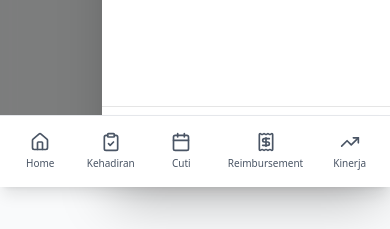
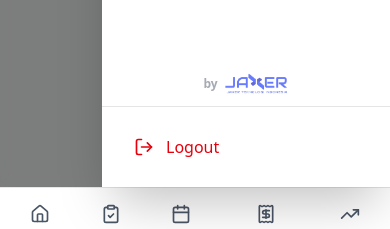
Before and after one commit to jaxerindonesia/Hr-Management-Next, a Next.js app: page /employees in a window 390 px wide. Both pictures are taken after a click on the button 354 px from the left and 28 px from the top of the page. Shown: the part 657-886 px from the top of the page. Built offline with nearby package versions, Linux system fonts and the light colour scheme; no server answers; the database is empty.

Commit message:
[FM] modify sidebar ui/ux hp

```diff
--- a/components/MobileNavbar.tsx
+++ b/components/MobileNavbar.tsx
@@ -1,6 +1,6 @@
 "use client";
 
-import { useState, useEffect } from "react";
+import { useState, useEffect, useRef } from "react";
 import Link from "next/link";
 import Image from "next/image";
 import { usePathname, useRouter } from "next/navigation";
@@ -19,6 +19,7 @@ import {
   Home,
   ClipboardCheck,
   Receipt,
+  Shield,
 } from "lucide-react";
 
 /**
@@ -32,6 +33,27 @@ export default function MobileNavbar() {
   const pathname = usePathname();
   const router = useRouter();
   const { theme, toggleTheme } = useTheme();
+
+  // Easter egg states
+  const [showCredits, setShowCredits] = useState(false);
+  const [logoClicks, setLogoClicks] = useState(0);
+  const clickResetTimer = useRef<NodeJS.Timeout | null>(null);
+
+  const handleLogoClick = () => {
+    setLogoClicks((prev) => {
+      const newCount = prev + 1;
+      if (newCount >= 3) {
+        setShowCredits(true);
+        return 0;
+      }
+      return newCount;
+    });
+
+    if (clickResetTimer.current) clearTimeout(clickResetTimer.current);
+    clickResetTimer.current = setTimeout(() => {
+      setLogoClicks(0);
+    }, 1500);
+  };
 
   const menuItems = [
     {
@@ -169,17 +191,21 @@ export default function MobileNavbar() {
       </nav>
 
       {/* Mobile Menu Overlay */}
-      {isMenuOpen && (
       <>
         {/* Backdrop */}
         <div
-            className="lg:hidden fixed inset-0 bg-black/50 backdrop-blur-sm z-40 top-14"
+          className={`lg:hidden fixed inset-0 bg-black/50 backdrop-blur-sm z-40 top-14 transition-opacity duration-300 ${
+            isMenuOpen ? "opacity-100 pointer-events-auto" : "opacity-0 pointer-events-none"
+          }`}
           onClick={closeMenu}
         />
 
         {/* Slide-in Menu */}
-          <div className="lg:hidden fixed top-14 right-0 bottom-0 w-72 bg-white dark:bg-gray-800 shadow-2xl z-50 transform transition-transform duration-300 ease-out overflow-y-auto mobile-menu-slide mobile-menu-scroll">
-            <div className="flex flex-col h-full">
+        <div
+          className={`lg:hidden fixed top-14 right-0 bottom-0 w-72 bg-white dark:bg-gray-800 shadow-2xl z-50 transition-transform duration-300 ease-in-out overflow-y-auto mobile-menu-scroll flex flex-col ${
+            isMenuOpen ? "translate-x-0" : "translate-x-full"
+          }`}
+        >
           {/* Menu Items */}
           <nav className="flex-1 p-4 space-y-1">
             {menuItems.map((item) => {
@@ -205,6 +231,32 @@ export default function MobileNavbar() {
             })}
           </nav>
 
+          {/* ===== WATERMARK BOTTOM ===== */}
+          <div className="px-6 pb-2 mt-auto">
+            <div
+              onClick={handleLogoClick}
+              className="flex items-center justify-center gap-1.5 opacity-60 hover:opacity-100 transition-opacity text-gray-500 dark:text-gray-400 select-none cursor-pointer"
+            >
+              <span className="text-xs font-semibold">by</span>
+              <Image
+                src="/logo21.png"
+                alt="Jaxer Watermark"
+                width={65}
+                height={14}
+                className="object-contain dark:hidden mt-0.5"
+                unoptimized
+              />
+              <Image
+                src="/logo22.png"
+                alt="Jaxer Watermark"
+                width={95}
+                height={14}
+                className="object-contain hidden dark:block mt-0.5"
+                unoptimized
+              />
+            </div>
+          </div>
+
           {/* Footer Actions */}
           <div className="border-t dark:border-gray-700 p-4 space-y-2">
             {/* Logout Button */}
@@ -220,12 +272,14 @@ export default function MobileNavbar() {
             </button>
           </div>
         </div>
-          </div>
       </>
-      )}
 
       {/* Mobile Bottom Navigation Bar */}
-      <div className="lg:hidden fixed bottom-0 left-0 right-0 z-50 bg-white dark:bg-gray-800 border-t border-gray-200 dark:border-gray-700 shadow-lg">
+      <div
+        className={`lg:hidden fixed bottom-0 left-0 right-0 z-40 bg-white dark:bg-gray-800 border-t border-gray-200 dark:border-gray-700 shadow-lg transition-transform duration-300 ease-in-out ${
+          isMenuOpen ? "translate-y-full" : "translate-y-0"
+        }`}
+      >
         <div className="flex items-center justify-around px-2 py-2">
           {bottomNavItems.map((item) => {
             const Icon = item.icon;
@@ -258,6 +312,66 @@ export default function MobileNavbar() {
 
       {/* Spacer for content (prevents content from being hidden under fixed navbar) */}
       <div className="lg:hidden h-14" />
+
+      {/* ===== CREDITS MODAL (EASTER EGG) ===== */}
+      {showCredits && (
+        <div className="fixed inset-0 z-[9999] flex items-center justify-center">
+          {/* Backdrop */}
+          <div
+            className="absolute inset-0 bg-black/50 backdrop-blur-sm animate-in fade-in duration-300"
+            onClick={() => setShowCredits(false)}
+          />
+
+          {/* Modal */}
+          <div className="relative bg-white dark:bg-gray-800 rounded-3xl shadow-2xl p-8 max-w-sm w-full mx-4 animate-in zoom-in-95 slide-in-from-bottom-8 duration-500 border border-gray-100 dark:border-gray-700">
+            {/* Close Button */}
+            <button
+              onClick={() => setShowCredits(false)}
+              className="absolute top-5 right-5 text-gray-400 hover:text-gray-600 dark:hover:text-gray-300 transition-all duration-300 hover:rotate-90 hover:scale-110 p-1"
+            >
+              <X className="w-5 h-5" />
+            </button>
+
+            {/* Icon */}
+            <div className="flex justify-center mb-6">
+              <div className="w-20 h-20 rounded-2xl bg-gradient-to-tr from-blue-500 to-indigo-600 flex items-center justify-center shadow-lg shadow-blue-500/30 animate-in zoom-in duration-700 rotate-3">
+                <Shield className="w-10 h-10 text-white" />
+              </div>
+            </div>
+
+            {/* Content */}
+            <div className="text-center">
+              <h3 className="text-lg font-bold text-gray-900 dark:text-white mb-6 uppercase tracking-widest text-transparent bg-clip-text bg-gradient-to-r from-blue-600 to-indigo-600 dark:from-blue-400 dark:to-indigo-400">
+                Website By
+              </h3>
+
+              <div className="flex flex-col gap-3 font-semibold text-[15px] text-gray-700 dark:text-gray-200">
+                <a href="https://github.com/ahmadasshidiq" target="_blank" rel="noopener noreferrer" className="block px-4 py-3 bg-gray-50 dark:bg-gray-700/50 rounded-xl border border-gray-100 dark:border-gray-600 hover:scale-[1.03] transition-transform duration-300">
+                  <span className="bg-gradient-to-r from-blue-500 to-cyan-500 w-2 h-2 rounded-full inline-block mr-3"></span>
+                  M. Abu Bakar Ashidiq
+                </a>
+                <a href="https://www.linkedin.com/in/famadha-nugraha-setyajati-42aaa6287" target="_blank" rel="noopener noreferrer" className="block px-4 py-3 bg-gray-50 dark:bg-gray-700/50 rounded-xl border border-gray-100 dark:border-gray-600 hover:scale-[1.03] transition-transform duration-300">
+                  <span className="bg-gradient-to-r from-indigo-500 to-purple-500 w-2 h-2 rounded-full inline-block mr-3"></span>
+                  Famadha Nugraha Setyajati
+                </a>
+                <a href="https://github.com/suryadharmabakti" target="_blank" rel="noopener noreferrer" className="block px-4 py-3 bg-gray-50 dark:bg-gray-700/50 rounded-xl border border-gray-100 dark:border-gray-600 hover:scale-[1.03] transition-transform duration-300">
+                  <span className="bg-gradient-to-r from-orange-500 to-rose-500 w-2 h-2 rounded-full inline-block mr-3"></span>
+                  Surya Dharma Bakti RM
+                </a>
+              </div>
+            </div>
+
+            <div className="mt-8 flex justify-center">
+              <button
+                onClick={() => setShowCredits(false)}
+                className="px-8 py-2.5 rounded-full bg-gray-100 hover:bg-gray-200 dark:bg-gray-700 dark:hover:bg-gray-600 text-gray-700 dark:text-gray-300 font-medium transition-all duration-300 active:scale-95 text-sm"
+              >
+                Tutup
+              </button>
+            </div>
+          </div>
+        </div>
+      )}
     </>
   );
 }
```
Lines whose indentation alone changed are shown as unchanged.
